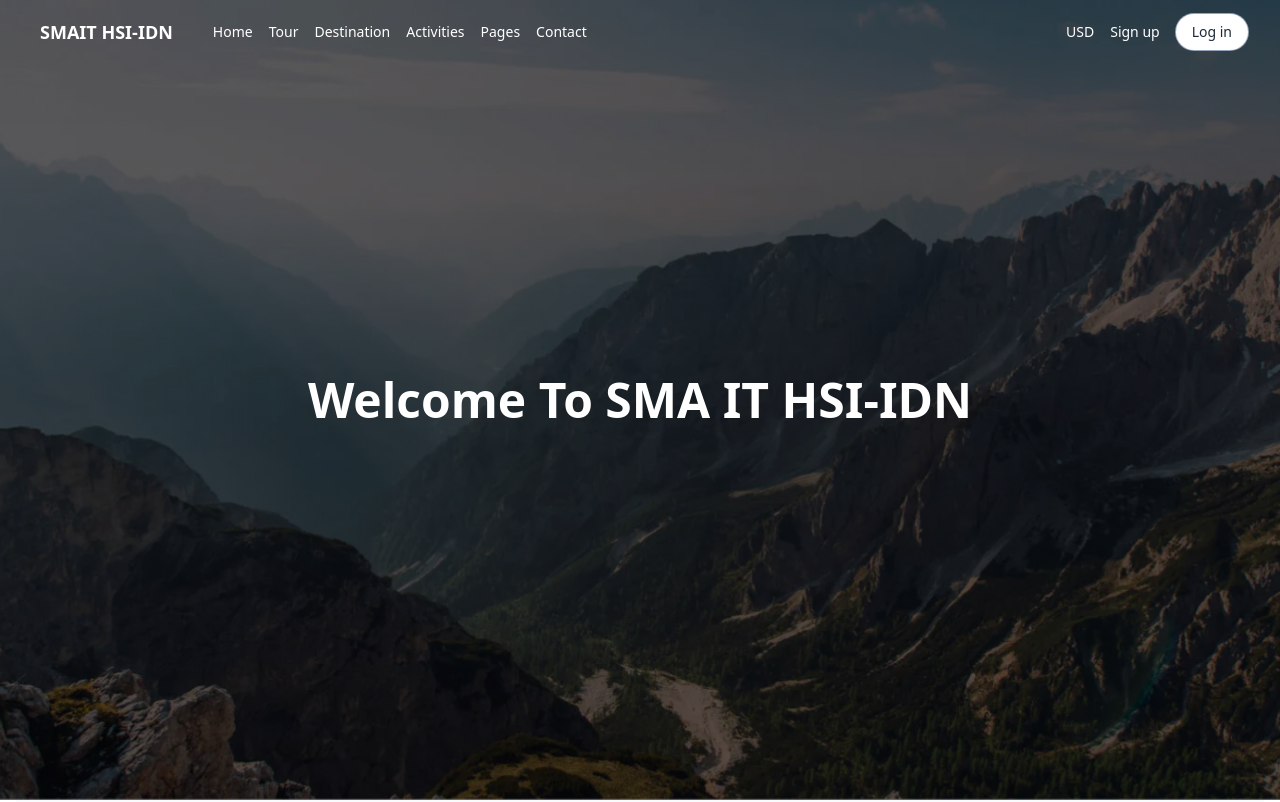
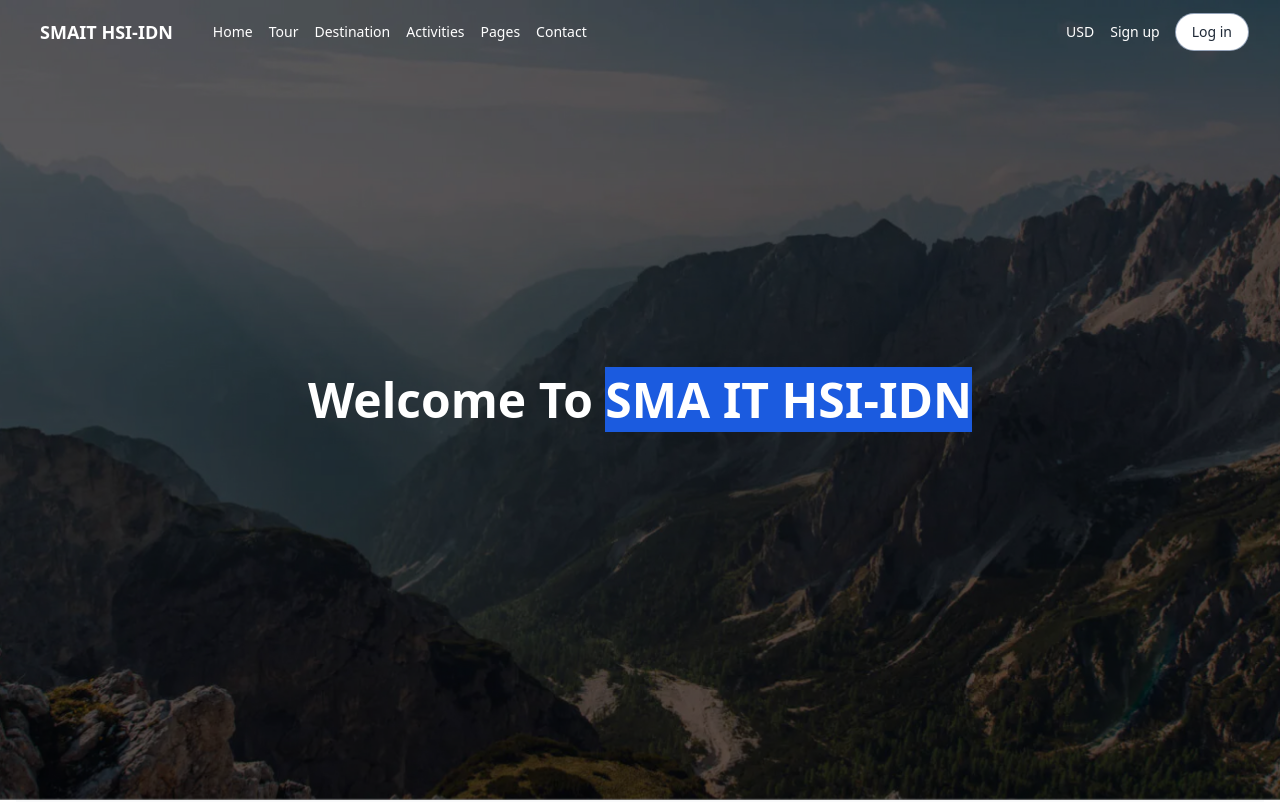
Before and after one commit to mjafrr/slicing.webschool, a website: page index.html in a window 1280 px wide. Shown: the top 802 px of the page. Drawn offline with Linux system fonts and the light colour scheme.

Commit message:
commitan lagi

```diff
--- a/index.html
+++ b/index.html
@@ -24,7 +24,7 @@
           <div class="max-w-7xl mx-auto px-4 sm:px-6 lg:px-8">
             <div class="flex justify-between h-16">
               <div class="flex">
-                <a href="#" class="flex-shrink-0 flex items-center">
+                <a href="#" class="flex items-center">
                   <!-- <div class="bg-slate-100 rounded-md p-1">
                 <img
                   class="h-8 w-fit"
@@ -179,7 +179,9 @@
           <div
             class="flex items-center justify-center h-full bg-black bg-opacity-50 px-4"
           >
-            <h1 class="text-5xl font-semibold">Welcome To SMA IT HSI-IDN</h1>
+            <h1 class="text-5xl font-semibold">
+              Welcome To <span class="bg-[#1B5BDF]"> SMA IT HSI-IDN</span>
+            </h1>
           </div>
         </section>
 
```
Also changed, not shown: src/output.css.
